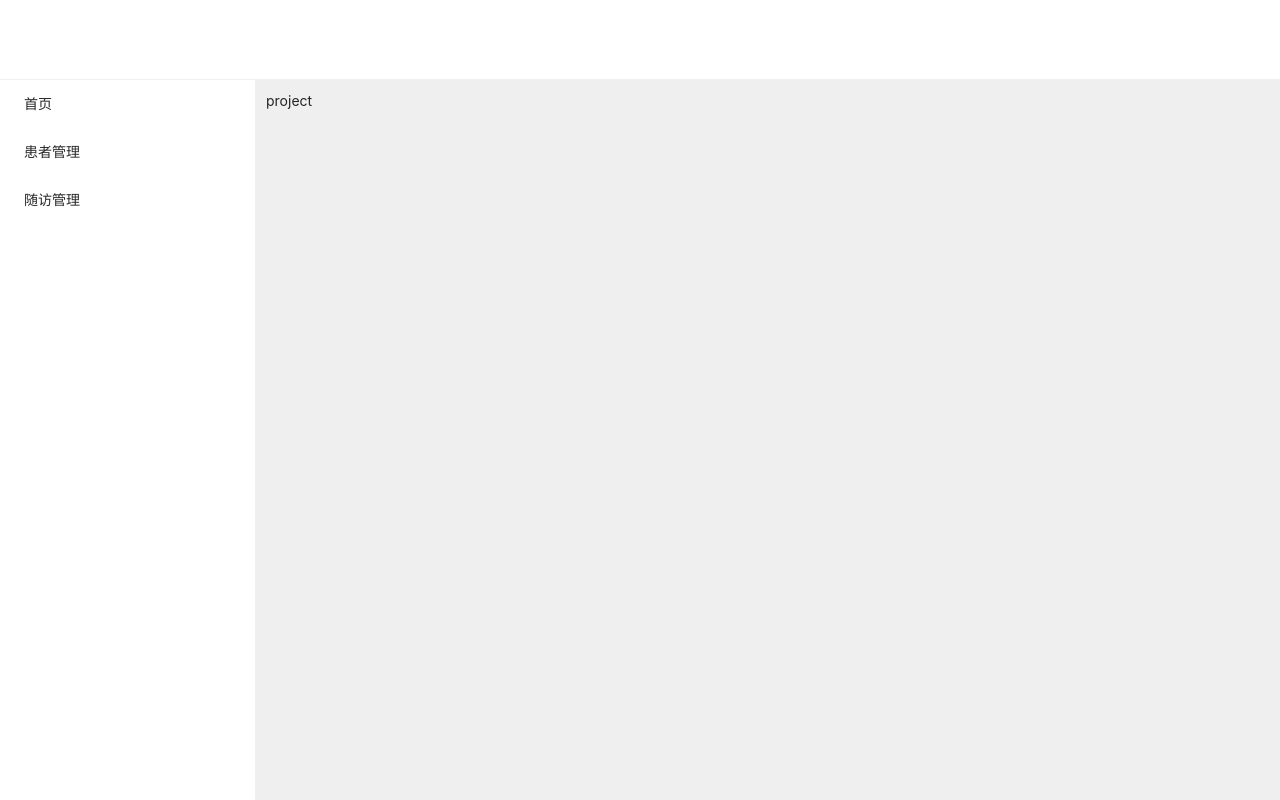
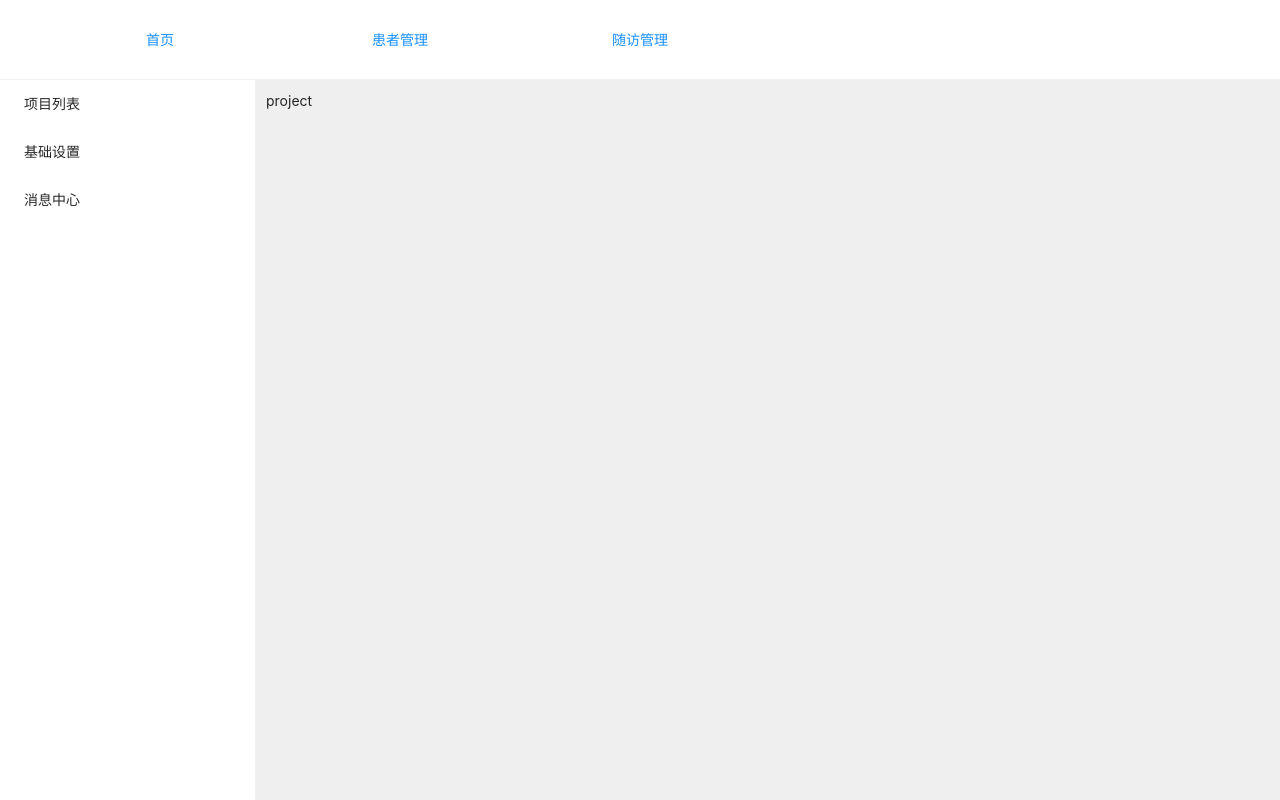
Before and after one commit to Hijin/vite3-React-ts-antd4, a React (Vite) app: page /researchpc/projects in a window 1280 px wide. Built offline with nearby package versions, Linux system fonts and the light colour scheme.

Commit message:
fix: routs

```diff
--- a/src/layout/compoents/header/index.less
+++ b/src/layout/compoents/header/index.less
@@ -3,4 +3,15 @@
   height: 80px;
   border-bottom: 1px solid #efefef;
   box-shadow: 0 5px 20px #efefefef;
+  .layout-header-nav {
+    display: flex;
+    align-items: center;
+    height: 100%;
+    list-style: none;
+    .layout-header-navItem {
+      color: #333;
+      width: 240px;
+      text-align: center;
+    }
+  }
 }
--- a/src/layout/compoents/header/index.tsx
+++ b/src/layout/compoents/header/index.tsx
@@ -1,9 +1,24 @@
 
+import { Link } from "react-router-dom";
+import { navList } from '@/routes'
 import './index.less'
+
 const Header = () =>{
-  return <div className="home-layout-header">
-
-  </div>
+  return (
+    <header className="home-layout-header">
+      <ul className="layout-header-nav">
+      {
+        navList.map((nav, i) => {
+          return (
+            <li className="layout-header-navItem" key={`${nav.path}_${i}`}>
+              <Link to={`${nav.path}`}>{nav.label}</Link>
+            </li>
+          )
+        })
+      }
+      </ul>
+    </header>
+  )
 }
 
 export default Header
--- a/src/routes.tsx
+++ b/src/routes.tsx
@@ -24,7 +24,7 @@ import Record from '@/pages/config/pages/record';
  * element：路由组件
  * hideInMenu：是否显示在菜单中
  */
-export const homeMenus = [
+export const navList = [
   {
     path: 'home', label: '首页', element: <Home />,
   },
@@ -36,6 +36,12 @@ export const homeMenus = [
   },
 ]
 
+export const homeMenus = [
+  {path: 'projects', name: 'projects', label: '项目列表', exec: true, element: <Projects />},
+  {path: 'setting', name: 'setting', label: '基础设置', exec: true, element: <Setting />},
+  {path: 'message', name: 'message', label: '消息中心', exec: true, element: <Message />},
+]
+
 export default [
   {
     path: '/researchpc',
@@ -43,9 +49,7 @@ export default [
     element: <Layout />,
     children: [
       {path: "", element: <Navigate to="projects" />},
-      {path: 'projects', name: 'projects', label: '项目列表', exec: true, element: <Projects />},
-      {path: 'setting', name: 'setting', label: '基础设置', exec: true, element: <Setting />},
-      {path: 'message', name: 'message', label: '消息中心', exec: true, element: <Message />},
+      ...homeMenus,
       {
         path: '/researchpc/config',
         name: 'config',
@@ -56,7 +60,7 @@ export default [
           {path: 'record', name: 'record', label: '登陆记录', exec: true, element: <Record />},
         ]
       },
-      ...homeMenus,
+      ...navList
     ]
   },
   {
```
